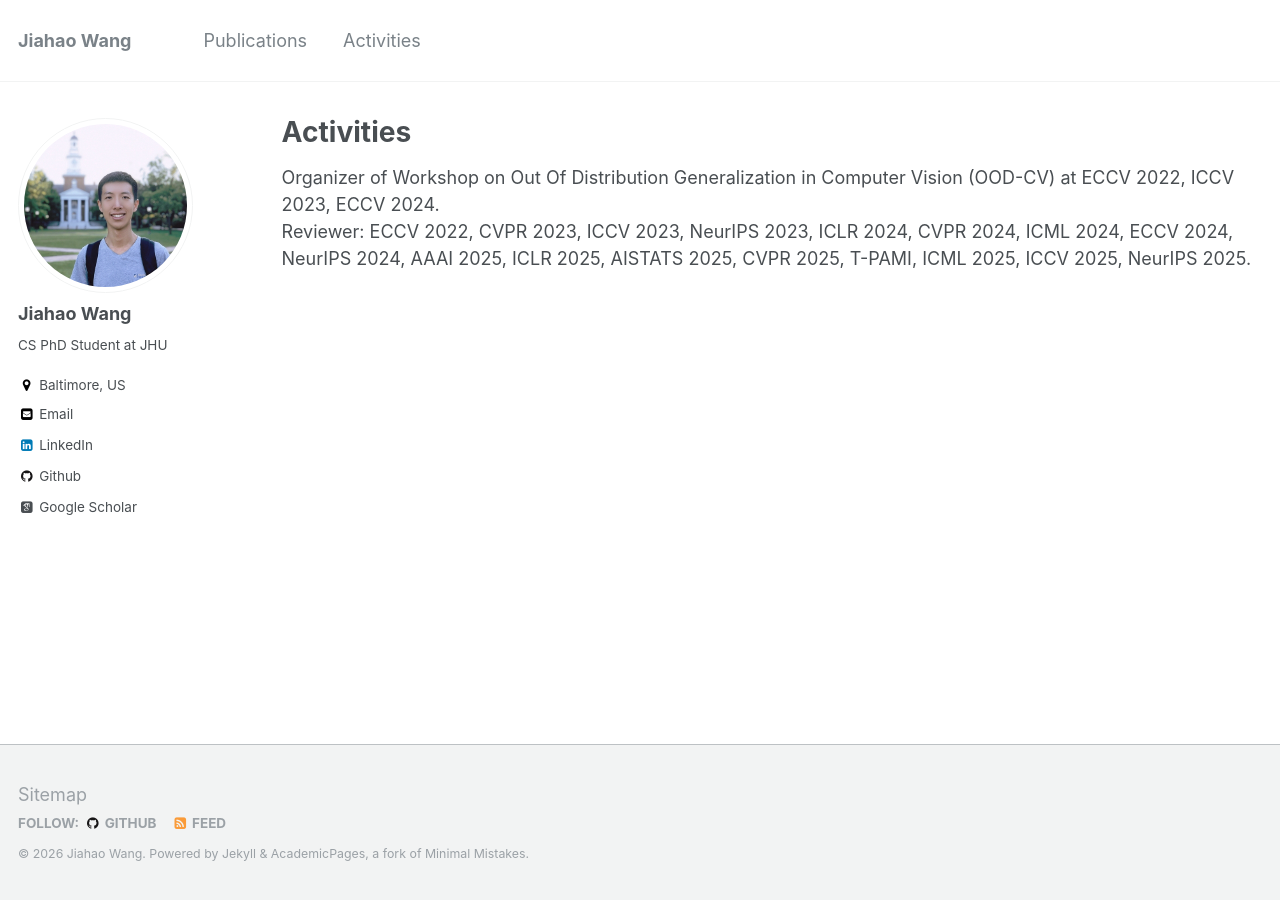
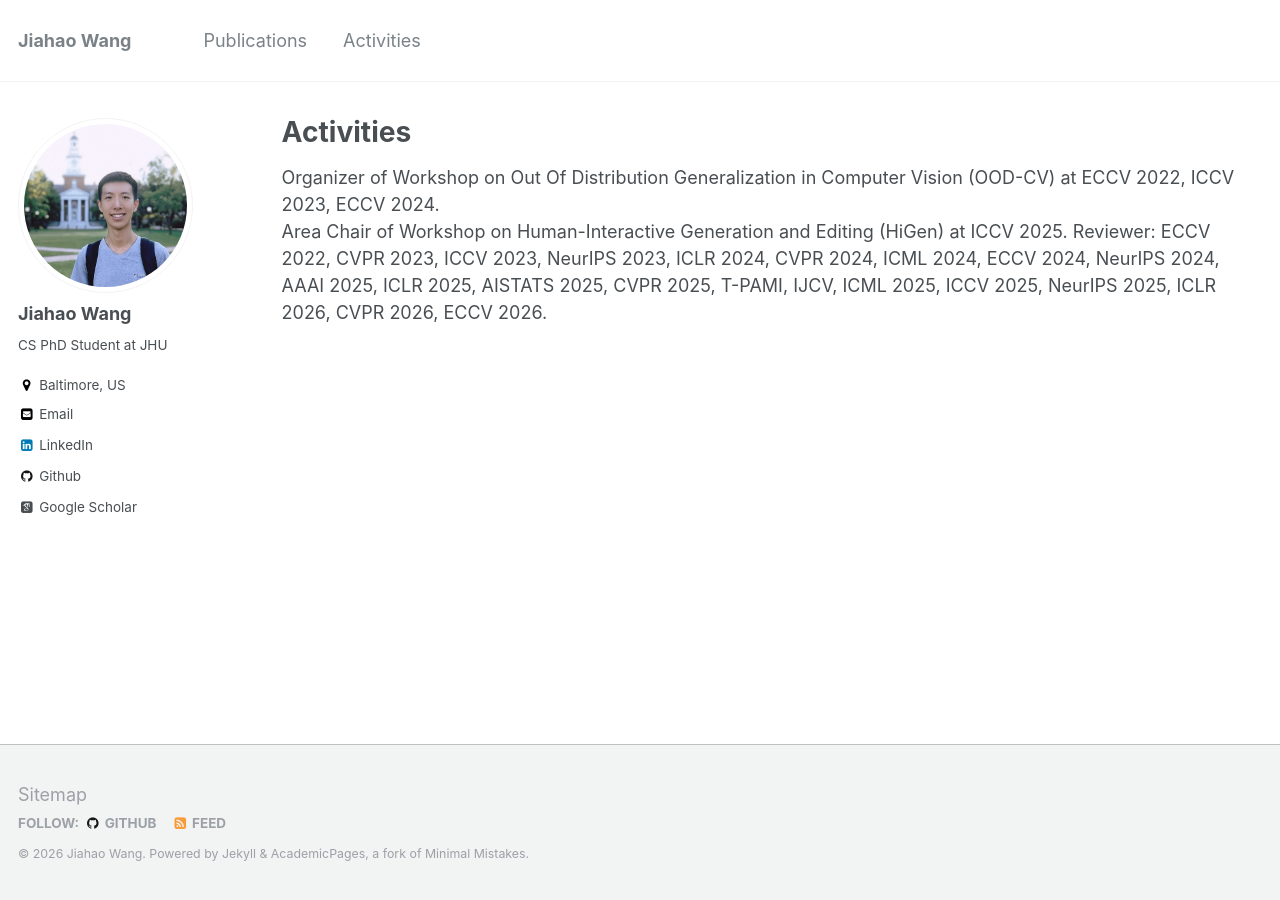
Before and after one commit to JiahaoPlus/JiahaoPlus.github.io, a Jekyll site: the page built from _pages/activities.md, in a window 1280 px wide. Built offline with Jekyll 4.4.1, drawn with Linux system fonts in a browser that asks for light colours; some web fonts are replaced.

Commit message:
update news

```diff
--- a/_pages/activities.md
+++ b/_pages/activities.md
@@ -4,5 +4,6 @@ title: "Activities"
 permalink: /activities/
 author_profile: true
 ---
-Organizer of Workshop on Out Of Distribution Generalization in Computer Vision (OOD-CV) at ECCV 2022, ICCV 2023, ECCV 2024.<br>
-Reviewer: ECCV 2022, CVPR 2023, ICCV 2023, NeurIPS 2023, ICLR 2024, CVPR 2024, ICML 2024, ECCV 2024, NeurIPS 2024, AAAI 2025, ICLR 2025, AISTATS 2025, CVPR 2025, T-PAMI, ICML 2025, ICCV 2025, NeurIPS 2025.<br>
+Organizer of Workshop on [Out Of Distribution Generalization in Computer Vision (OOD-CV)](https://www.ood-cv.org/) at ECCV 2022, ICCV 2023, ECCV 2024.<br>
+Area Chair of Workshop on [Human-Interactive Generation and Editing (HiGen)](https://higen-2025.github.io/iccv2025.html) at ICCV 2025.
+Reviewer: ECCV 2022, CVPR 2023, ICCV 2023, NeurIPS 2023, ICLR 2024, CVPR 2024, ICML 2024, ECCV 2024, NeurIPS 2024, AAAI 2025, ICLR 2025, AISTATS 2025, CVPR 2025, T-PAMI, IJCV, ICML 2025, ICCV 2025, NeurIPS 2025, ICLR 2026, CVPR 2026, ECCV 2026.<br>
```
Also changed, not shown: _pages/about.md (+1 -0 lines).
